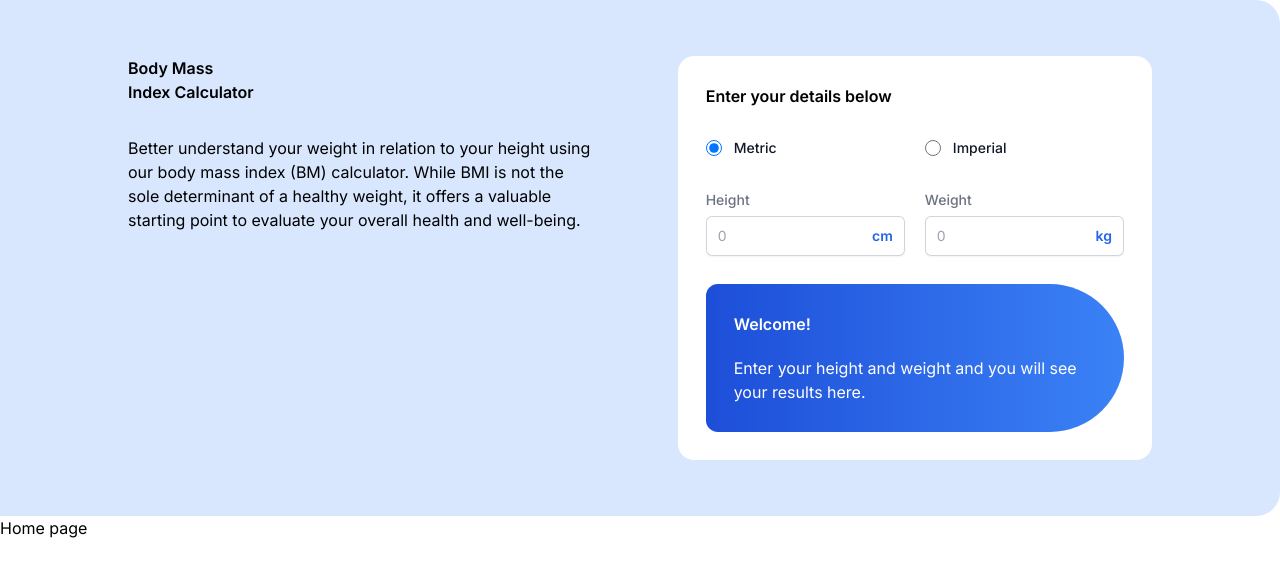
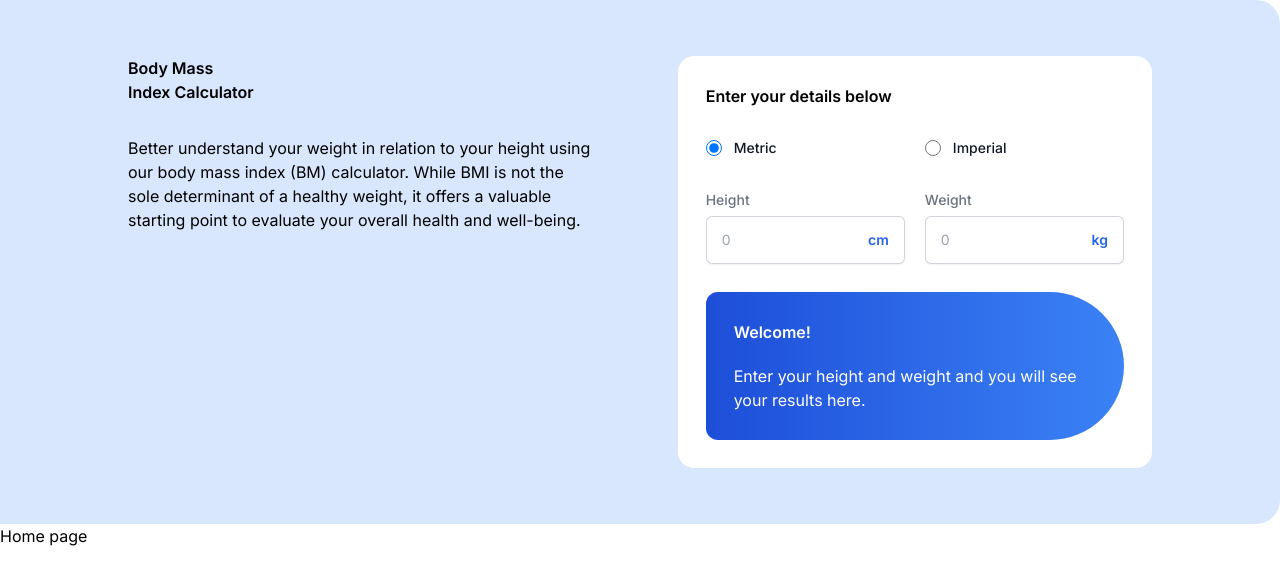
Before and after one commit to chungvuiloong/bmi_calculator, a Next.js app: page / in a window 1280 px wide. Shown: the top 584 px of the page. Built offline with nearby package versions, Linux system fonts and the light colour scheme.

Commit message:
Fixed padding of input.

```diff
--- a/src/components/HeroBanner/index.tsx
+++ b/src/components/HeroBanner/index.tsx
@@ -47,12 +47,12 @@ function Bmi_calculator () {
                             name="height"
                             id="height"
                             className="block w-full rounded-md border-0
-                            px-3 py-2
+                            px-4 py-3
                             text-gray-900 ring-1 ring-inset ring-gray-300 placeholder:text-gray-400 focus:ring-2 focus:ring-inset focus:ring-indigo-600 sm:text-sm sm:leading-6"
                             placeholder="0"
                             aria-describedby="height-system"
                         />
-                        <div className="pointer-events-none absolute inset-y-0 right-0 flex items-center pr-3">
+                        <div className="pointer-events-none absolute inset-y-0 right-0 flex items-center pr-4">
                             <span className="text-blue-600 sm:text-sm font-semibold" id="height-system">
                                 cm
                             </span>
@@ -69,12 +69,12 @@ function Bmi_calculator () {
                             name="weight"
                             id="weight"
                             className="block w-full rounded-md border-0
-                            px-3 py-2
+                            px-4 py-3
                             text-gray-900 ring-1 ring-inset ring-gray-300 placeholder:text-gray-400 focus:ring-2 focus:ring-inset focus:ring-indigo-600 sm:text-sm sm:leading-6"
                             placeholder="0"
                             aria-describedby="weight"
                         />
-                        <div className="pointer-events-none absolute inset-y-0 right-0 flex items-center pr-3">
+                        <div className="pointer-events-none absolute inset-y-0 right-0 flex items-center pr-4">
                             <span className="text-blue-600 sm:text-sm font-semibold" id="weight-system">
                                 kg
                             </span>
```
